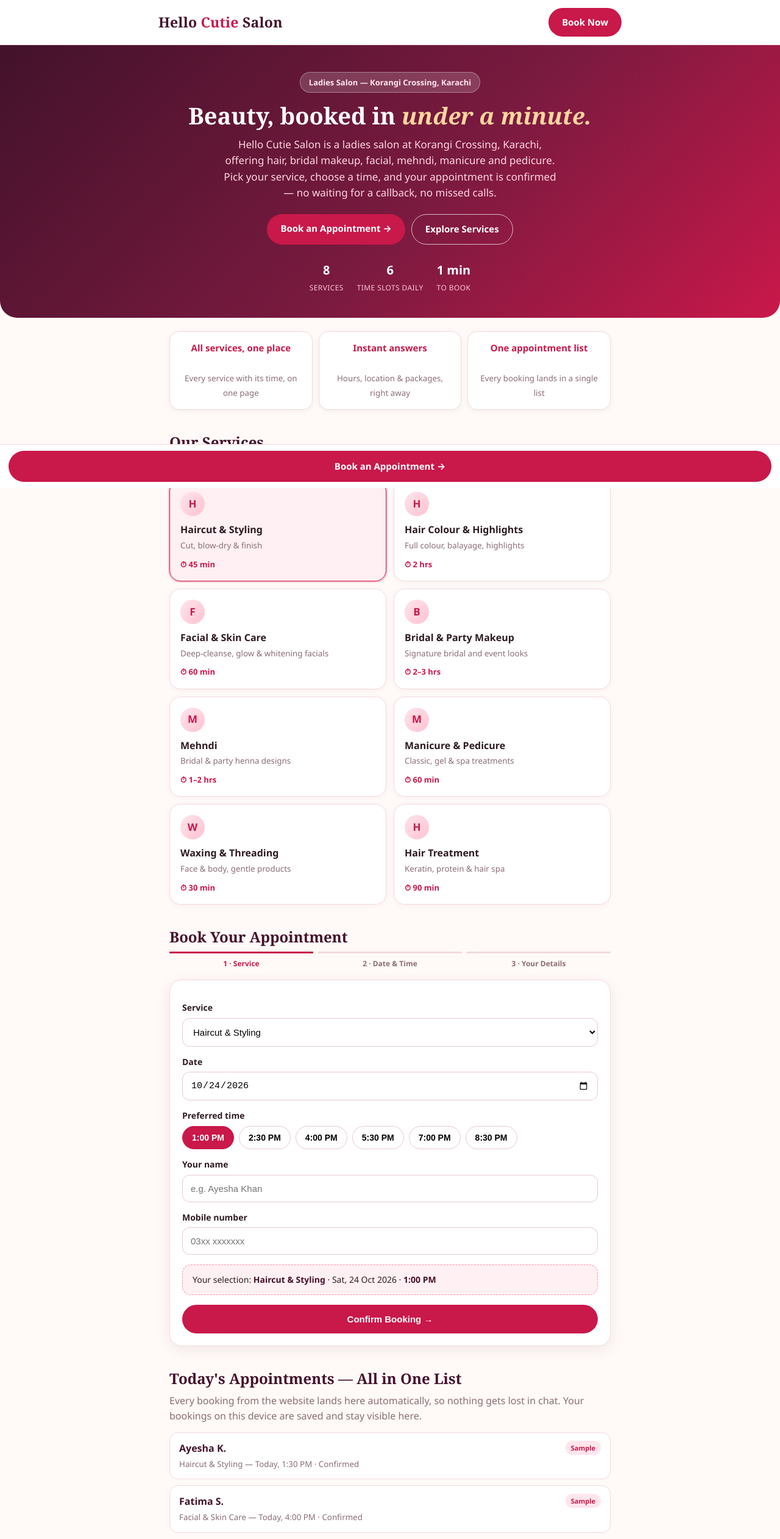
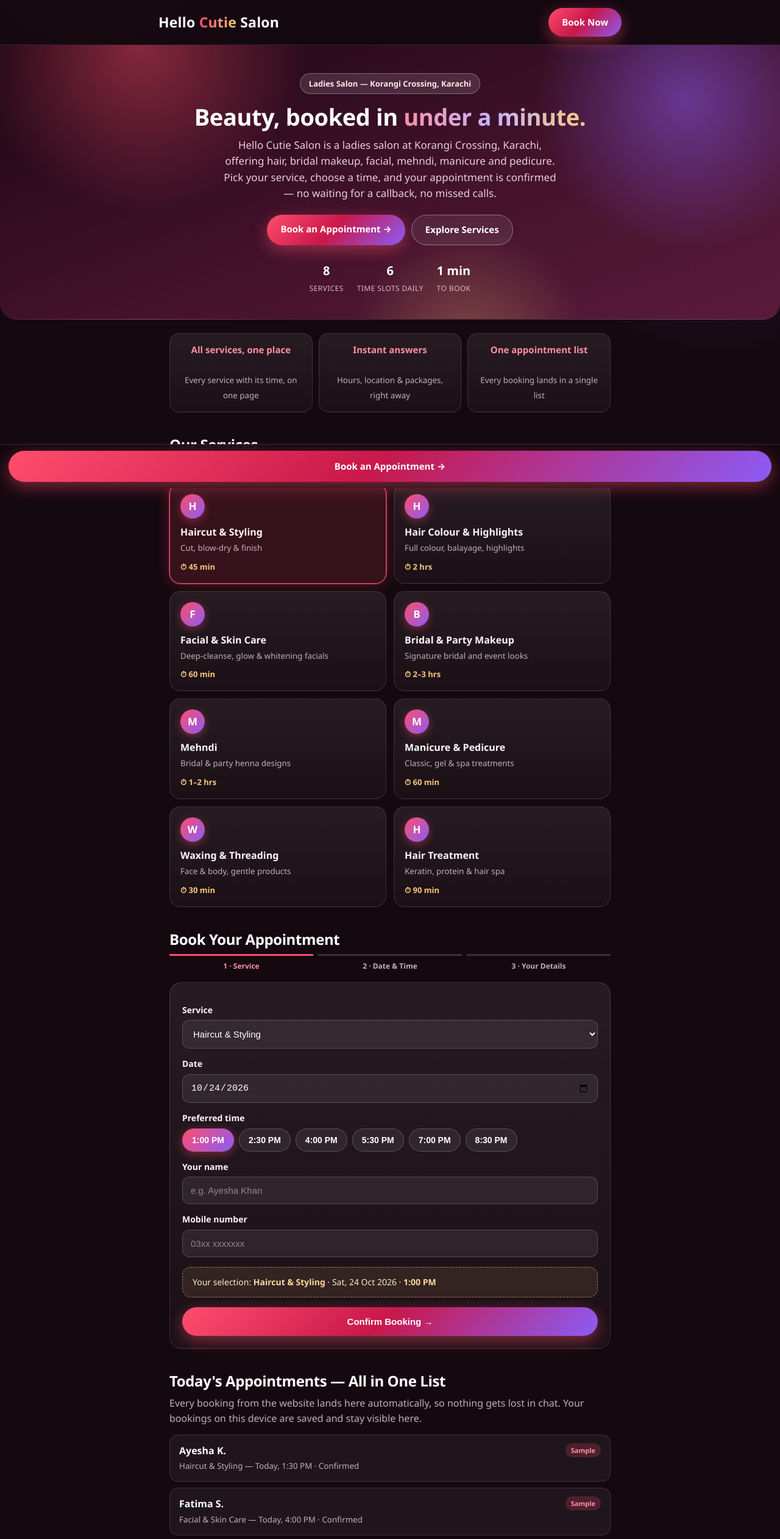
Before and after one commit to awaissattar763-ctrl/hellocutie-salon-booking-demo, a plain HTML site: page index.html in a window 1280 px wide. Shown: the top 2523 px of the page at 61% size. Drawn offline with Linux system fonts and the light colour scheme.

Commit message:
v3: modern artistic futuristic color scheme (dark plum, rose-violet-gold gradients, glass cards)

```diff
--- a/index.html
+++ b/index.html
@@ -28,69 +28,71 @@
 </script>
 <style>
   *{margin:0;padding:0;box-sizing:border-box}
-  :root{--plum:#43122b;--rose:#c9184a;--rose2:#ff8fa3;--gold:#c9a227;--ink:#2d1b22;--mut:#8a6d75;--bg:#fff9f7;--line:#f3d9de}
-  body{font-family:'Segoe UI',system-ui,-apple-system,Arial,sans-serif;color:var(--ink);background:var(--bg);line-height:1.55;padding-bottom:76px}
-  .serif{font-family:Georgia,'Times New Roman',serif}
-  header{background:rgba(255,255,255,.92);backdrop-filter:blur(8px);border-bottom:1px solid var(--line);position:sticky;top:0;z-index:10}
+  :root{--plum:#43122b;--rose:#ff4d6d;--rose2:#ff8fa3;--violet:#8b5cf6;--gold:#f5c97b;--ink:#fff5f8;--mut:#c4adb9;--line:rgba(255,255,255,.13)}
+  body{font-family:'Segoe UI',system-ui,-apple-system,Arial,sans-serif;color:var(--ink);line-height:1.55;padding-bottom:76px;background-color:#150910;background-image:radial-gradient(600px at 12% -5%,rgba(255,77,109,.22),transparent 60%),radial-gradient(520px at 92% 8%,rgba(139,92,246,.22),transparent 60%),radial-gradient(700px at 50% 115%,rgba(245,201,123,.12),transparent 60%)}
+  .serif{font-family:'Segoe UI',system-ui,-apple-system,Arial,sans-serif;font-weight:800;letter-spacing:-.4px}
+  header{background:rgba(21,9,16,.85);backdrop-filter:blur(12px);border-bottom:1px solid var(--line);position:sticky;top:0;z-index:10}
   .wrap{max-width:760px;margin:0 auto;padding:0 18px}
   .top{display:flex;align-items:center;justify-content:space-between;padding:13px 0}
-  .logo{font-size:23px;font-weight:800;color:var(--plum);letter-spacing:.2px}
-  .logo span{color:var(--rose)}
+  .logo{font-size:23px;font-weight:800;color:#fff;letter-spacing:.2px}
+  .logo span{background:linear-gradient(90deg,#ff4d6d,#f5c97b);-webkit-background-clip:text;background-clip:text;color:transparent}
   .btn{display:inline-block;background:#25d366;color:#fff;text-decoration:none;font-weight:700;padding:12px 22px;border-radius:999px;border:0;cursor:pointer;font-size:15px;transition:.15s}
-  .btn.rose{background:var(--rose)}
-  .btn.ghost{background:transparent;color:#fff;border:1.5px solid rgba(255,255,255,.7)}
-  .btn:hover{filter:brightness(1.06)} .btn:active{transform:scale(.98)}
-  .hero{background:linear-gradient(135deg,#43122b 0%,#7a1a3f 55%,#c9184a 100%);color:#fff;border-radius:0 0 28px 28px;padding:44px 0 38px;text-align:center}
-  .hero .pill{display:inline-block;background:rgba(255,255,255,.16);border:1px solid rgba(255,255,255,.35);color:#ffe5ec;font-weight:700;font-size:13px;padding:6px 14px;border-radius:999px}
-  .hero h1{font-size:38px;line-height:1.15;margin:16px 0 12px}
-  .hero h1 em{color:#ffd6a0;font-style:italic}
-  .hero p{color:#ffd6e0;font-size:17px;max-width:560px;margin:0 auto 22px}
+  .btn.rose{background:linear-gradient(135deg,#ff4d6d,#c9184a 48%,#8b5cf6);box-shadow:0 8px 26px rgba(255,77,109,.45)}
+  .btn.ghost{background:rgba(255,255,255,.08);color:#fff;border:1.5px solid rgba(255,255,255,.35)}
+  .btn:hover{filter:brightness(1.1)} .btn:active{transform:scale(.98)}
+  .hero{background:linear-gradient(160deg,#1c0713 0%,#43122b 52%,#5b1a3a 100%);background-image:radial-gradient(420px at 18% 0%,rgba(255,77,109,.45),transparent 65%),radial-gradient(380px at 88% 20%,rgba(139,92,246,.5),transparent 65%),radial-gradient(300px at 60% 110%,rgba(245,201,123,.28),transparent 65%),linear-gradient(160deg,#1c0713,#43122b 55%,#5b1a3a);color:#fff;border-radius:0 0 28px 28px;padding:46px 0 40px;text-align:center;border-bottom:1px solid rgba(255,255,255,.12)}
+  .hero .pill{display:inline-block;background:rgba(255,255,255,.12);border:1px solid rgba(255,255,255,.3);color:#ffe5ec;font-weight:700;font-size:13px;padding:6px 14px;border-radius:999px}
+  .hero h1{font-size:38px;line-height:1.12;margin:16px 0 12px}
+  .hero h1 em{background:linear-gradient(90deg,#ff8fa3,#c4b5fd,#f5c97b);-webkit-background-clip:text;background-clip:text;color:transparent;font-style:normal}
+  .hero p{color:#e9cddb;font-size:17px;max-width:560px;margin:0 auto 22px}
   .cta-row{display:flex;gap:10px;justify-content:center;flex-wrap:wrap}
   .stats{display:flex;justify-content:center;gap:22px;margin-top:26px;flex-wrap:wrap}
   .stats div{text-align:center}
   .stats b{display:block;font-size:20px;color:#fff}
-  .stats small{color:#ffc2d1;font-size:12px;letter-spacing:.4px;text-transform:uppercase}
-  .gold-rule{height:3px;width:56px;background:var(--gold);border-radius:99px;margin:0 auto}
-  h2{font-size:24px;color:var(--plum);margin:34px 0 6px}
+  .stats small{color:#d8b8c8;font-size:12px;letter-spacing:.4px;text-transform:uppercase}
+  .gold-rule{height:3px;width:56px;background:linear-gradient(90deg,#f5c97b,#ff4d6d);border-radius:99px;margin:0 auto}
+  h2{font-size:24px;color:#fff;margin:34px 0 6px}
   .sub{color:var(--mut);margin-bottom:14px}
   .feat{display:grid;grid-template-columns:1fr 1fr 1fr;gap:10px;margin:22px 0 4px}
-  .feat div{background:#fff;border:1px solid var(--line);border-radius:16px;padding:15px;text-align:center;box-shadow:0 2px 10px rgba(67,18,43,.05)}
-  .feat b{display:block;color:var(--rose);font-size:15px}
+  .feat div{background:linear-gradient(180deg,rgba(255,255,255,.08),rgba(255,255,255,.03));border:1px solid var(--line);border-radius:16px;padding:15px;text-align:center;backdrop-filter:blur(6px)}
+  .feat b{display:block;color:var(--rose2);font-size:15px}
   .feat small{color:var(--mut)}
   .grid{display:grid;grid-template-columns:1fr 1fr;gap:12px}
-  .card{background:#fff;border:1.5px solid var(--line);border-radius:18px;padding:17px;cursor:pointer;transition:.15s;box-shadow:0 2px 10px rgba(67,18,43,.04)}
-  .card:hover{transform:translateY(-2px);border-color:var(--rose2);box-shadow:0 8px 22px rgba(67,18,43,.10)}
-  .card.sel{border-color:var(--rose);background:#fff0f3;box-shadow:0 0 0 2px #ffc2d1}
-  .mono{width:40px;height:40px;border-radius:50%;background:linear-gradient(135deg,#ffe5ec,#ffc2d1);color:var(--rose);font-weight:800;display:flex;align-items:center;justify-content:center;margin-bottom:10px;font-size:17px}
+  .card{background:linear-gradient(180deg,rgba(255,255,255,.08),rgba(255,255,255,.03));border:1px solid var(--line);border-radius:18px;padding:17px;cursor:pointer;transition:.15s;backdrop-filter:blur(6px)}
+  .card:hover{transform:translateY(-2px);border-color:rgba(255,77,109,.6);box-shadow:0 10px 26px rgba(255,77,109,.22)}
+  .card.sel{border-color:var(--rose);background:rgba(255,77,109,.14);box-shadow:0 0 0 1px rgba(255,77,109,.55),0 0 24px rgba(255,77,109,.25)}
+  .mono{width:40px;height:40px;border-radius:50%;background:linear-gradient(135deg,#ff4d6d,#8b5cf6);color:#fff;font-weight:800;display:flex;align-items:center;justify-content:center;margin-bottom:10px;font-size:17px;box-shadow:0 4px 14px rgba(255,77,109,.4)}
   .card b{display:block;font-size:16px}
   .card small{color:var(--mut)}
-  .card .dur{margin-top:9px;font-size:13px;font-weight:700;color:var(--rose)}
+  .card .dur{margin-top:9px;font-size:13px;font-weight:700;color:var(--gold)}
   .steps{display:flex;gap:8px;margin:4px 0 16px}
-  .steps span{flex:1;text-align:center;font-size:12px;font-weight:700;color:var(--mut);border-top:3px solid var(--line);padding-top:8px}
-  .steps span.on{color:var(--rose);border-color:var(--rose)}
-  .form{background:#fff;border:1px solid var(--line);border-radius:20px;padding:20px;box-shadow:0 6px 24px rgba(67,18,43,.07)}
+  .steps span{flex:1;text-align:center;font-size:12px;font-weight:700;color:var(--mut);border-top:3px solid rgba(255,255,255,.16);padding-top:8px}
+  .steps span.on{color:var(--rose2);border-color:var(--rose)}
+  .form{background:linear-gradient(180deg,rgba(255,255,255,.08),rgba(255,255,255,.03));border:1px solid var(--line);border-radius:20px;padding:20px;backdrop-filter:blur(8px)}
   label{font-weight:700;font-size:14px;display:block;margin:14px 0 6px}
-  input,select{width:100%;padding:13px;border:1.5px solid #e8c8cf;border-radius:12px;font-size:15px;background:#fff}
-  input:focus,select:focus{outline:2px solid #ffc2d1;border-color:var(--rose)}
+  input,select{width:100%;padding:13px;border:1.5px solid rgba(255,255,255,.18);border-radius:12px;font-size:15px;background:rgba(255,255,255,.07);color:#fff}
+  input::placeholder{color:#9c8290}
+  input:focus,select:focus{outline:none;border-color:var(--rose);box-shadow:0 0 0 3px rgba(255,77,109,.25)}
+  select option{color:#2d1b22}
   .slots{display:flex;flex-wrap:wrap;gap:8px}
-  .slot{padding:10px 15px;border:1.5px solid #e8c8cf;border-radius:999px;background:#fff;cursor:pointer;font-size:14px;font-weight:600}
-  .slot.sel{background:var(--rose);color:#fff;border-color:var(--rose)}
-  .livebox{background:#fff0f3;border:1px dashed #ff8fa3;border-radius:14px;padding:13px 16px;margin-top:16px;font-size:14px}
-  .livebox b{color:var(--plum)}
-  .summary{display:none;background:#f0fdf4;border:1.5px solid #bbf7d0;border-radius:16px;padding:16px;margin-top:16px}
+  .slot{padding:10px 15px;border:1.5px solid rgba(255,255,255,.2);border-radius:999px;background:rgba(255,255,255,.07);color:#fff;cursor:pointer;font-size:14px;font-weight:600}
+  .slot.sel{background:linear-gradient(135deg,#ff4d6d,#8b5cf6);color:#fff;border-color:transparent;box-shadow:0 4px 16px rgba(255,77,109,.4)}
+  .livebox{background:rgba(245,201,123,.10);border:1px dashed rgba(245,201,123,.55);border-radius:14px;padding:13px 16px;margin-top:16px;font-size:14px;color:#ffe9c4}
+  .livebox b{color:#ffd6a0}
+  .summary{display:none;background:rgba(34,197,94,.12);border:1.5px solid rgba(74,222,128,.45);border-radius:16px;padding:16px;margin-top:16px}
   .summary.show{display:block}
-  .summary h3{color:#166534;margin-bottom:6px}
-  .appt{border:1px solid var(--line);border-radius:14px;padding:13px 15px;margin-bottom:10px;background:#fff}
-  .appt b{color:var(--plum)}
+  .summary h3{color:#4ade80;margin-bottom:6px}
+  .appt{border:1px solid var(--line);border-radius:14px;padding:13px 15px;margin-bottom:10px;background:rgba(255,255,255,.05)}
+  .appt b{color:#fff}
   .appt small{color:var(--mut)}
-  .tag{float:right;background:#ffe5ec;color:var(--rose);font-size:11px;font-weight:800;padding:3px 9px;border-radius:999px}
-  .faq button{width:100%;text-align:left;background:#fff;border:1px solid var(--line);border-radius:12px;padding:14px 16px;margin-bottom:8px;font-size:15px;cursor:pointer;font-weight:600;color:var(--plum)}
-  .faq p{display:none;background:#fff0f3;border-radius:12px;padding:12px 16px;margin:-2px 0 10px;color:#5b3a44}
+  .tag{float:right;background:rgba(255,77,109,.2);color:var(--rose2);font-size:11px;font-weight:800;padding:3px 9px;border-radius:999px}
+  .faq button{width:100%;text-align:left;background:rgba(255,255,255,.06);border:1px solid var(--line);border-radius:12px;padding:14px 16px;margin-bottom:8px;font-size:15px;cursor:pointer;font-weight:600;color:#fff}
+  .faq p{display:none;background:rgba(255,77,109,.10);border-radius:12px;padding:12px 16px;margin:-2px 0 10px;color:#e9cddb}
   .faq p.show{display:block}
-  footer{margin-top:38px;background:var(--plum);color:#ffd6e0;padding:28px 0 32px;text-align:center}
+  footer{margin-top:38px;background:#10060d;color:#d8b8c8;padding:28px 0 32px;text-align:center;border-top:1px solid rgba(255,255,255,.1)}
   footer a{color:#fff}
-  .note{font-size:12px;color:var(--mut);text-align:center;margin:16px 0 4px}
-  .bottombar{position:fixed;left:0;right:0;bottom:0;background:#fff;border-top:1px solid var(--line);padding:10px 14px;display:flex;gap:10px;z-index:20}
+  .note{font-size:12px;color:#9c8290;text-align:center;margin:16px 0 4px}
+  .bottombar{position:fixed;left:0;right:0;bottom:0;background:rgba(21,9,16,.92);backdrop-filter:blur(12px);border-top:1px solid var(--line);padding:10px 14px;display:flex;gap:10px;z-index:20}
   .bottombar .btn{flex:1;text-align:center;padding:14px}
   @media(max-width:520px){.grid{grid-template-columns:1fr}.feat{grid-template-columns:1fr}.hero h1{font-size:30px}.stats{gap:14px}}
 </style>
```
